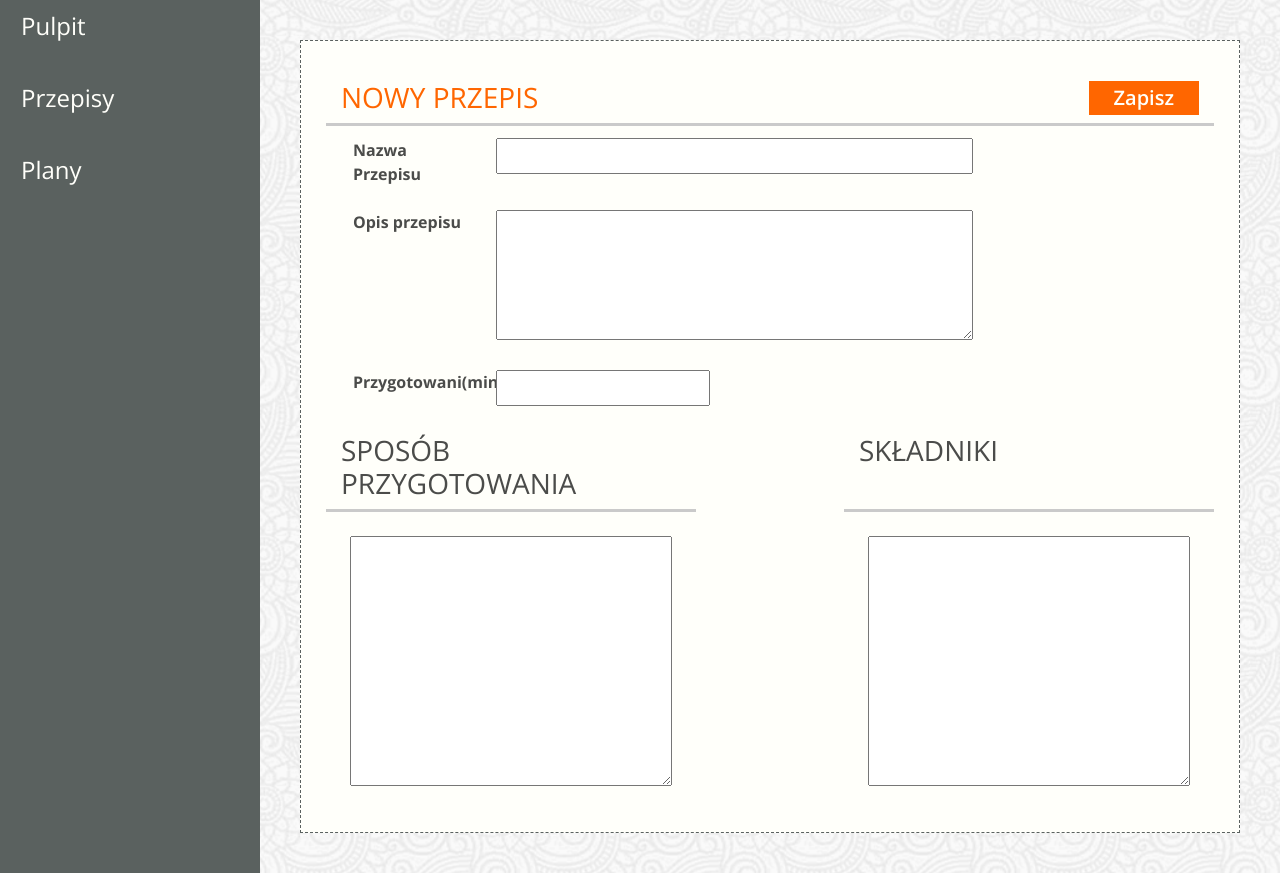
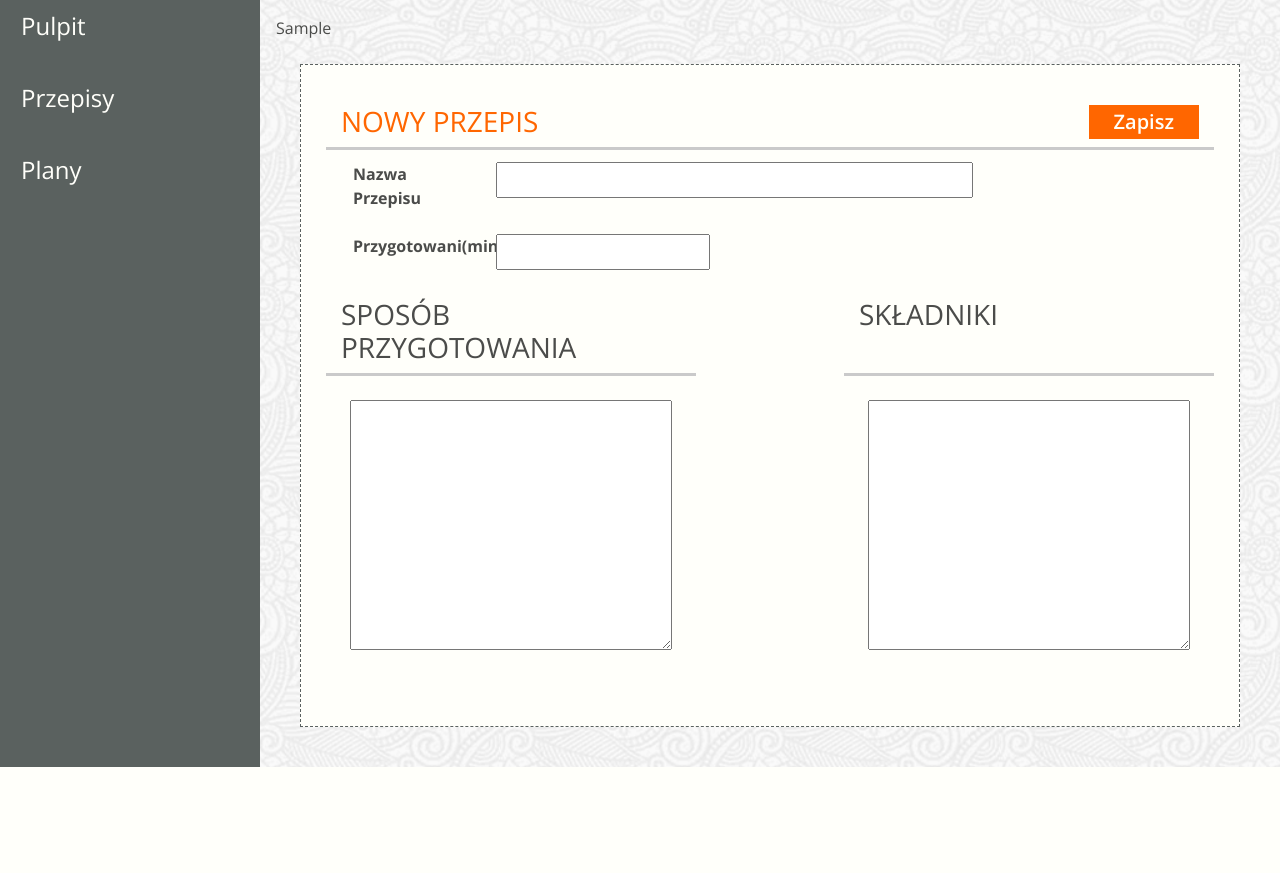
Before and after one commit to Krzysztof-Nerwinski/zaplanuj_jedzonko, a Django app: template jedzonko/templates/app-add-recipe.html in a window 1280 px wide. Shown: the part 84-957 px from the top of the page. After the commit the page ends 851 px from the top, so only its background shows below. Run offline with Django 3.2, Linux system fonts and the light colour scheme; the template is opened without the code that fills it: most values are stand-ins (such as "Sample title", 1, 10 or a date in 2020); some libraries are stand-ins or nearby versions; some web fonts are replaced.

Commit message:
zrobione 4.1 i 4.2

```diff
--- a/jedzonko/templates/app-add-recipe.html
+++ b/jedzonko/templates/app-add-recipe.html
@@ -2,9 +2,14 @@
 
 {% block title %}Nowy przepis{% endblock %}
 
+
 {% block content %}
-<div class="dashboard-content border-dashed p-3 m-4 view-height">
+    {% if request.method == "POST" %}
+    {{ add_data }}
 
+    <div class="dashboard-content border-dashed p-3 m-4 view-height">
+    <form method="post">
+        {% csrf_token %}
     <div class="mt-4 ml-4 mr-4">
         <div class="row border-bottom border-3">
             <div class="col"><h3 class="color-header text-uppercase">Nowy
@@ -22,18 +27,18 @@
             <tr class="d-flex">
                 <th scope="row" class="col-2">Nazwa Przepisu</th>
                 <td class="col-7">
-                    <input class="w-100 p-1" value="">
+                    <input class="w-100 p-1" value="" name = 'receipe_name'>
                 </td>
-            </tr>
-            <tr class="d-flex">
-                <th scope="row" class="col-2">Opis przepisu</th>
-                <td class="col-7"><textarea class="w-100 p-1"
-                                            rows="5"></textarea></td>
-            </tr>
+{#            </tr>#}
+{#            <tr class="d-flex">#}
+{#                <th scope="row" class="col-2">Opis przepisu</th>#}
+{#                <td class="col-7"><textarea name = 'receipe_desc' class="w-100 p-1"#}
+{#                                            rows="5"></textarea></td>#}
+{#            </tr>#}
             <tr class="d-flex">
                 <th scope="row" class="col-2">Przygotowani(minuty)</th>
                 <td class="col-3">
-                    <input class="p-1" type="number" value="">
+                    <input class="p-1" type="number" value="" name = 'receipe_time'>
                 </td>
             </tr>
             </tbody>
@@ -48,14 +53,85 @@
         </div>
         <div class="row d-flex">
             <div class="col-5 p-4">
-                <textarea class="w-100 p-1" rows="10"></textarea>
+                <textarea class="w-100 p-1" rows="10" name = 'recepie_description'></textarea>
             </div>
             <div class="col-2"></div>
 
             <div class="col-5 p-4">
-                <textarea class="w-100 p-1" rows="10"></textarea>
+                <textarea name = 'recepie_ingredients' class="w-100 p-1" rows="10"></textarea>
             </div>
         </div>
     </div>
+
+</form>
 </div>
+    {% endif %}
+
+
+
+
+{% if request.method == "GET" %}
+
+{{ add_data }}
+
+<div class="dashboard-content border-dashed p-3 m-4 view-height">
+    <form method="post">
+        {% csrf_token %}
+    <div class="mt-4 ml-4 mr-4">
+        <div class="row border-bottom border-3">
+            <div class="col"><h3 class="color-header text-uppercase">Nowy
+                przepis</h3></div>
+            <div class="col d-flex justify-content-end mb-2">
+                <button type="submit"
+                        class="btn btn-color rounded-0 pt-0 pb-0 pr-4 pl-4">
+                    Zapisz
+                </button>
+            </div>
+        </div>
+
+        <table class="table borderless">
+            <tbody>
+            <tr class="d-flex">
+                <th scope="row" class="col-2">Nazwa Przepisu</th>
+                <td class="col-7">
+                    <input class="w-100 p-1" value="" name = 'receipe_name'>
+                </td>
+{#            </tr>#}
+{#            <tr class="d-flex">#}
+{#                <th scope="row" class="col-2">Opis przepisu</th>#}
+{#                <td class="col-7"><textarea name = 'receipe_desc' class="w-100 p-1"#}
+{#                                            rows="5"></textarea></td>#}
+{#            </tr>#}
+            <tr class="d-flex">
+                <th scope="row" class="col-2">Przygotowani(minuty)</th>
+                <td class="col-3">
+                    <input class="p-1" type="number" value="" name = 'receipe_time'>
+                </td>
+            </tr>
+            </tbody>
+        </table>
+
+        <div class="row d-flex">
+            <div class="col-5 border-bottom border-3"><h3
+                    class="text-uppercase">Sposób przygotowania</h3></div>
+            <div class="col-2"></div>
+            <div class="col-5 border-bottom border-3"><h3
+                    class="text-uppercase">Składniki</h3></div>
+        </div>
+        <div class="row d-flex">
+            <div class="col-5 p-4">
+                <textarea class="w-100 p-1" rows="10" name = 'recepie_description'></textarea>
+            </div>
+            <div class="col-2"></div>
+
+            <div class="col-5 p-4">
+                <textarea name = 'recepie_ingredients' class="w-100 p-1" rows="10"></textarea>
+            </div>
+        </div>
+    </div>
+
+</form>
+</div>
+
+    {% endif %}
 {% endblock content %}
--- a/scrumlab/urls.py
+++ b/scrumlab/urls.py
@@ -22,11 +22,11 @@ urlpatterns = [
     path('admin/', admin.site.urls),
     path('', IndexView.as_view(), name='index'),
     path('main/', DashboardView.as_view(), name='dashboard'),
-    path('recipe/<id>/', RecipeView.as_view(), name='recipe'),
+    path('recipe/<int:id>/', RecipeView.as_view(), name='recipe'),
     path('recipe/list/', RecipeListView.as_view(), name='recipe_list'),
     path('recipe/add/', RecipeAddView.as_view(), name='recipe_add'),
-    path('recipe/modify/<id>/', RecipeModifyView.as_view(), name='recipe_modify'),
-    path('plan/<id>/', PlanView.as_view(), name='plan'),
+    path('recipe/modify/<int:id>/', RecipeModifyView.as_view(), name='recipe_modify'),
+    path('plan/<int:id>/', PlanView.as_view(), name='plan'),
     path('plan/list/', PlanListView.as_view(), name='plan_list'),
     path('plan/add/', PlanAddView.as_view(), name='plan_add'),
     path('plan/add-recipe/', PlanAddRecipeView.as_view(), name='plan_add_recipe'),
```
Also changed, not shown: jedzonko/views.py (+23 -3 lines).
